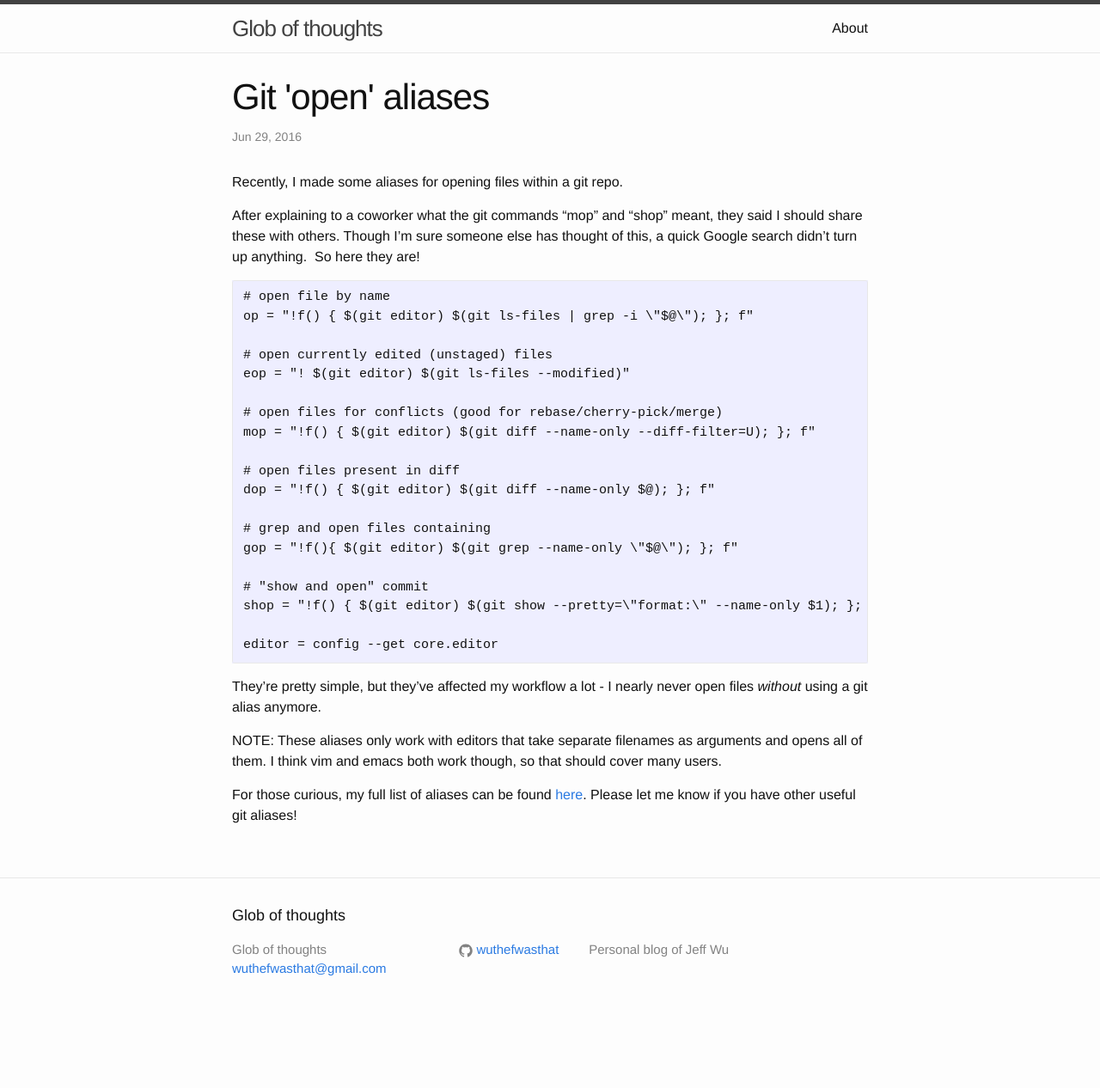
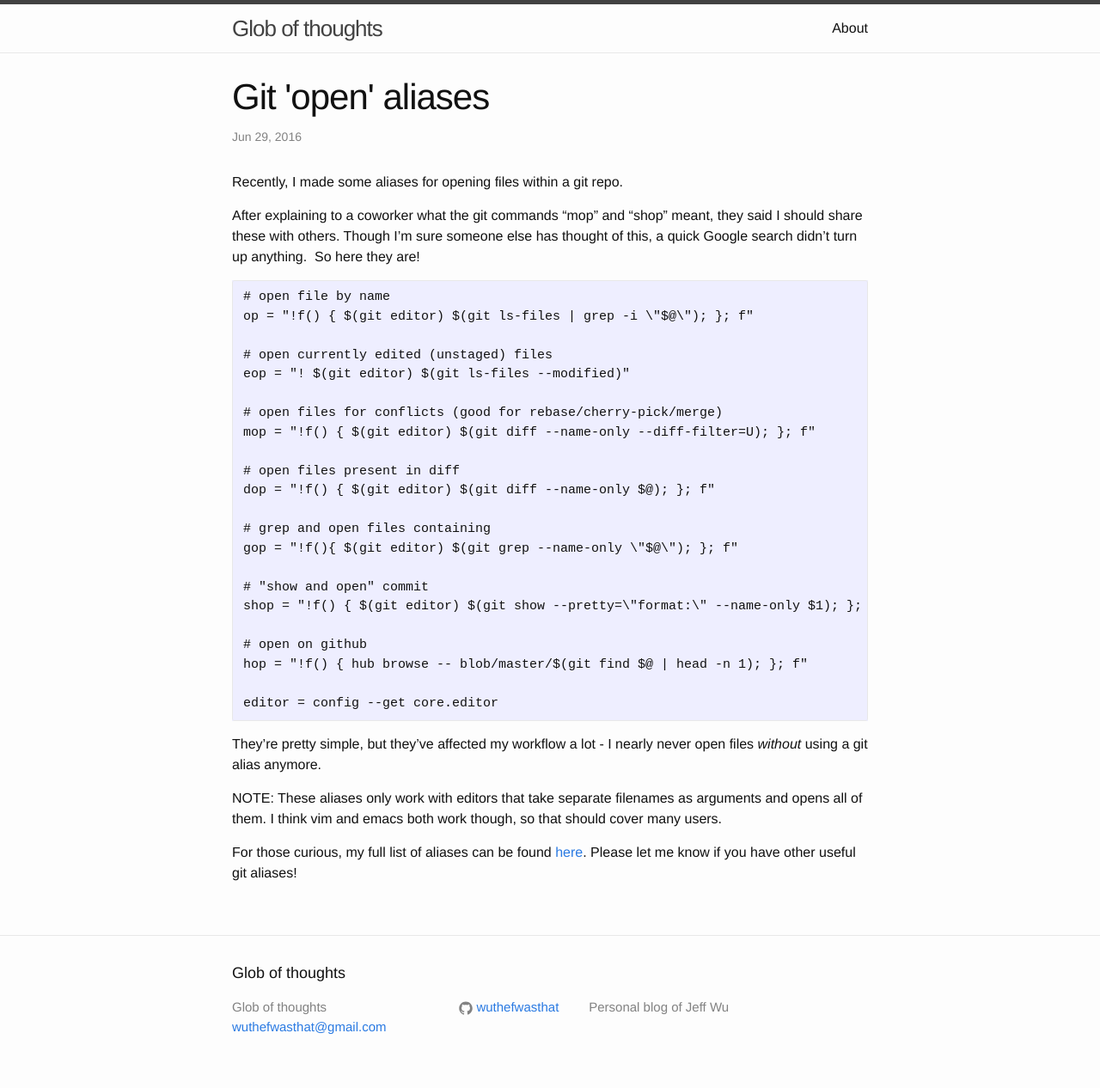
Before and after one commit to dannydenenberg/wuthefwasthat.github.io, a Jekyll site: the page built from _posts/2016-06-29-git-open-aliases.markdown, in a window 1280 px wide. Shown: the whole page at 86% size. Built offline with Jekyll 4.4.1, drawn with Linux system fonts in a browser that asks for light colours; before the commit the page ends 1199 px from its top, so only the background shows below that.

Commit message:
git hop command

````diff
--- a/_posts/2016-06-29-git-open-aliases.markdown
+++ b/_posts/2016-06-29-git-open-aliases.markdown
@@ -29,6 +29,9 @@ gop = "!f(){ $(git editor) $(git grep --name-only \"$@\"); }; f"
 # "show and open" commit
 shop = "!f() { $(git editor) $(git show --pretty=\"format:\" --name-only $1); }; f"
 
+# open on github
+hop = "!f() { hub browse -- blob/master/$(git find $@ | head -n 1); }; f"
+
 editor = config --get core.editor
 ```
 
````
Also changed, not shown: 1 other file.
